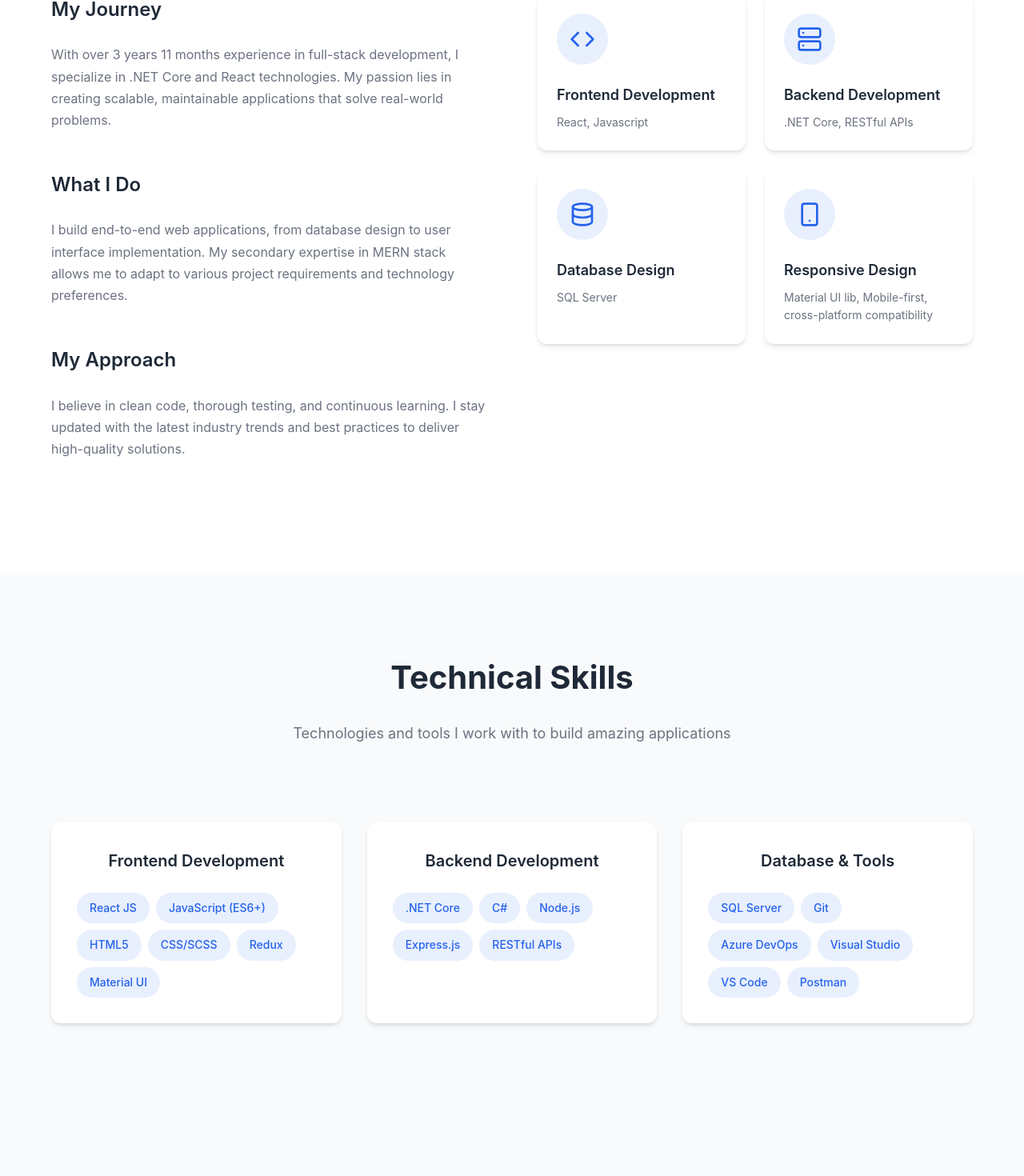
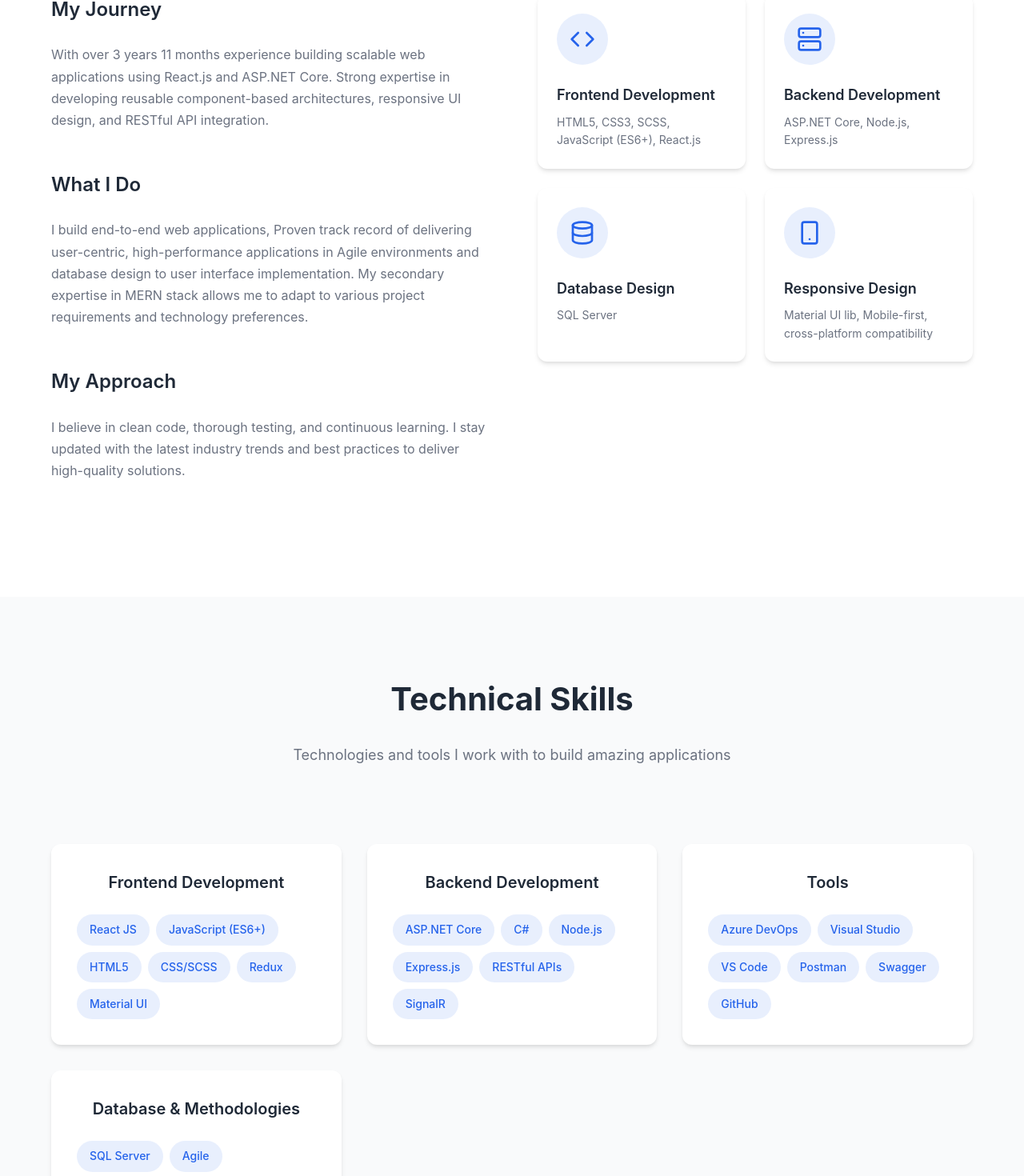
Before and after one commit to thiruraje/thiru-resume, a React (Create React App) app: page / in a window 1280 px wide. Shown: the part 1121-2591 px from the top of the page at 80% size. Built offline with nearby package versions, Linux system fonts and the light colour scheme.

Commit message:
updated: Content

```diff
--- a/src/components/About.js
+++ b/src/components/About.js
@@ -16,12 +16,12 @@ const About = () => {
     {
       icon: <Code size={32} />,
       title: 'Frontend Development',
-      description: 'React, Javascript'
+      description: 'HTML5, CSS3, SCSS, JavaScript (ES6+), React.js'
     },
     {
       icon: <Server size={32} />,
       title: 'Backend Development',
-      description: '.NET Core, RESTful APIs'
+      description: 'ASP.NET Core, Node.js, Express.js'
     },
     {
       icon: <Database size={32} />,
@@ -50,16 +50,14 @@ const About = () => {
             <div className="text-block">
               <h3>My Journey</h3>
               <p>
-                With over {years} years {months > 0 ? `${months} months ` : ""}experience in full-stack development, I specialize in
-                .NET Core and React technologies. My passion lies in creating scalable,
-                maintainable applications that solve real-world problems.
+                With over {years} years {months > 0 ? `${months} months ` : ""}experience building scalable web applications using React.js and ASP.NET Core. Strong expertise in developing reusable component-based architectures, responsive UI design, and RESTful API integration.
               </p>
             </div>
 
             <div className="text-block">
               <h3>What I Do</h3>
               <p>
-                I build end-to-end web applications, from database design to user interface
+                I build end-to-end web applications,  Proven track record of delivering user-centric, high-performance applications in Agile environments and database design to user interface
                 implementation. My secondary expertise in MERN stack allows me to adapt to
                 various project requirements and technology preferences.
               </p>
--- a/src/components/Experience.js
+++ b/src/components/Experience.js
@@ -10,15 +10,14 @@ const Experience = () => {
       location: 'Coimbatore',
       period: '2021 - Present',
       type: 'Full-time',
-      description: 'Developed responsive web applications using React and .NET technologies. Collaborated with cross-functional teams to deliver high-quality solutions.',
+      description: 'Developed responsive web applications using React and ASP.NET Core technologies. Collaborated with cross-functional teams to deliver high-quality solutions.',
       responsibilities: [
         'Collaborated on project design, feature enhancements, and cross-device UI implementation',
-        'Designed and implemented RESTful APIs using .NET Core',
-        'Resolved 90% of defects and performance issues through effective troubleshooting',
         'Participated in agile development processes and sprint planning',
+        'Implemented CI/CD pipelines using Azure DevOps, enabling automated build and deployment workflows.'
       ],
-      technologies: ['JavaScript', 'React', '.Net Core', 'SQL'],
-      upSkills: ['Node Js', 'Express.js']
+      technologies: ['JavaScript', 'React.js', 'ASP.NET Core', 'SQL Server'],
+      upSkills: ['Node.js', 'Express.js']
     },
     {
       id: 2,
@@ -32,9 +31,10 @@ const Experience = () => {
         "Developed frontend components & User story's using React Js",
         'Created backend APIs using .Net Core',
         'Worked on database design and optimization',
-        'Participated in daily standups and code reviews'
+        'Participated in daily standups and code reviews',
+        'Resolved 90% of defects and performance issues through effective troubleshooting',
       ],
-      technologies: ['JavaScript', 'React', '.Net Core', 'SQL']
+      technologies: ['JavaScript', 'React.js', 'ASP.NET Core', 'SQL Server']
     }
   ];
 
--- a/src/components/Projects.js
+++ b/src/components/Projects.js
@@ -4,21 +4,30 @@ const Projects = () => {
   const projects = [
     {
       id: 1,
-      title: 'Inventory Observation',
-      description: 'Full-stack digitize inventory observation solution built with .NET Core and React. Features include offline-first functionality to support remote audits in low-connectivity areas and reducing manual documentation and significantly decreasing paperwork.',
+      title: 'Sports Management Platform',
+      description: 'Handling player registration and streamlined communication between clubs, coaches, and players. Developed a user-friendly platform to promote football and improved  local community engagement.',
       image: 'https://images.pexels.com/photos/3184292/pexels-photo-3184292.jpeg?auto=compress&cs=tinysrgb&w=600&h=400&fit=crop',
-      technologies: ['.NET Core', 'React JS', 'SQL Server', 'Azure DevOps'],
-      features: ['Progressive Web App (PWA)', 'Offline funtionality (Remote areas)', 'Real-time Updates'],
-      category: 'Full Stack'
+      technologies: ['Angular 19', 'Node.js', 'MongoDB'],
+      features: ['Player Registration Portal', 'Player Management', 'Club Management'],
+      category: 'MEAN Stack'
     },
     {
       id: 2,
+      title: 'Inventory Observation',
+      description: 'Full-stack digitize inventory observation solution built with .NET Core and React. Implemented offline-first architecture to support remote audits in low-connectivity environments and reducing manual documentation and significantly decreasing paperwork.',
+      image: 'https://images.pexels.com/photos/3184292/pexels-photo-3184292.jpeg?auto=compress&cs=tinysrgb&w=600&h=400&fit=crop',
+      technologies: ['ASP.NET Core', 'React.js', 'SQL Server', 'SignalR'],
+      features: ['Progressive Web App (PWA)', 'Offline funtionality (Remote areas)', 'Real-time Updates'],
+      category: '.NET Full Stack'
+    },
+    {
+      id: 3,
       title: 'Auvenir Compilation & Review App',
       description: 'Application which will allow users and clients to effectively execute the whole compilation journey, with the ability to easily communicate and collaborate with clients and colleagues. Built using .NET Core and React.',
       image: 'https://images.pexels.com/photos/3184292/pexels-photo-3184292.jpeg?auto=compress&cs=tinysrgb&w=600&h=400&fit=crop',
-      technologies: ['.NET Core', 'React JS', 'SQL Server', 'Azure DevOps'],
+      technologies: ['ASP.NET Core', 'React.js', 'SQL Server'],
       features: ['Client Management', 'Engagement Management', 'Audit compilation and review', 'Role Management'],
-      category: 'Full Stack'
+      category: '.NET Full Stack'
     },
   ];
 
--- a/src/components/Skills.js
+++ b/src/components/Skills.js
@@ -11,15 +11,20 @@ const Skills = () => {
     {
       title: 'Backend Development',
       skills: [
-        '.NET Core', 'C#', 'Node.js',
-        'Express.js', 'RESTful APIs'
+        'ASP.NET Core', 'C#', 'Node.js',
+        'Express.js', 'RESTful APIs', 'SignalR'
       ]
     },
     {
-      title: 'Database & Tools',
+      title: 'Tools',
       skills: [
-        'SQL Server', 'Git',
-        'Azure DevOps', 'Visual Studio', 'VS Code', 'Postman'
+        'Azure DevOps', 'Visual Studio', 'VS Code', 'Postman', 'Swagger', 'GitHub'
+      ]
+    },
+    {
+      title: 'Database & Methodologies',
+      skills: [
+        'SQL Server', 'Agile'
       ]
     },
   ];
```
Also changed, not shown: 1 other file (tests, documents, lock files or other folders).
